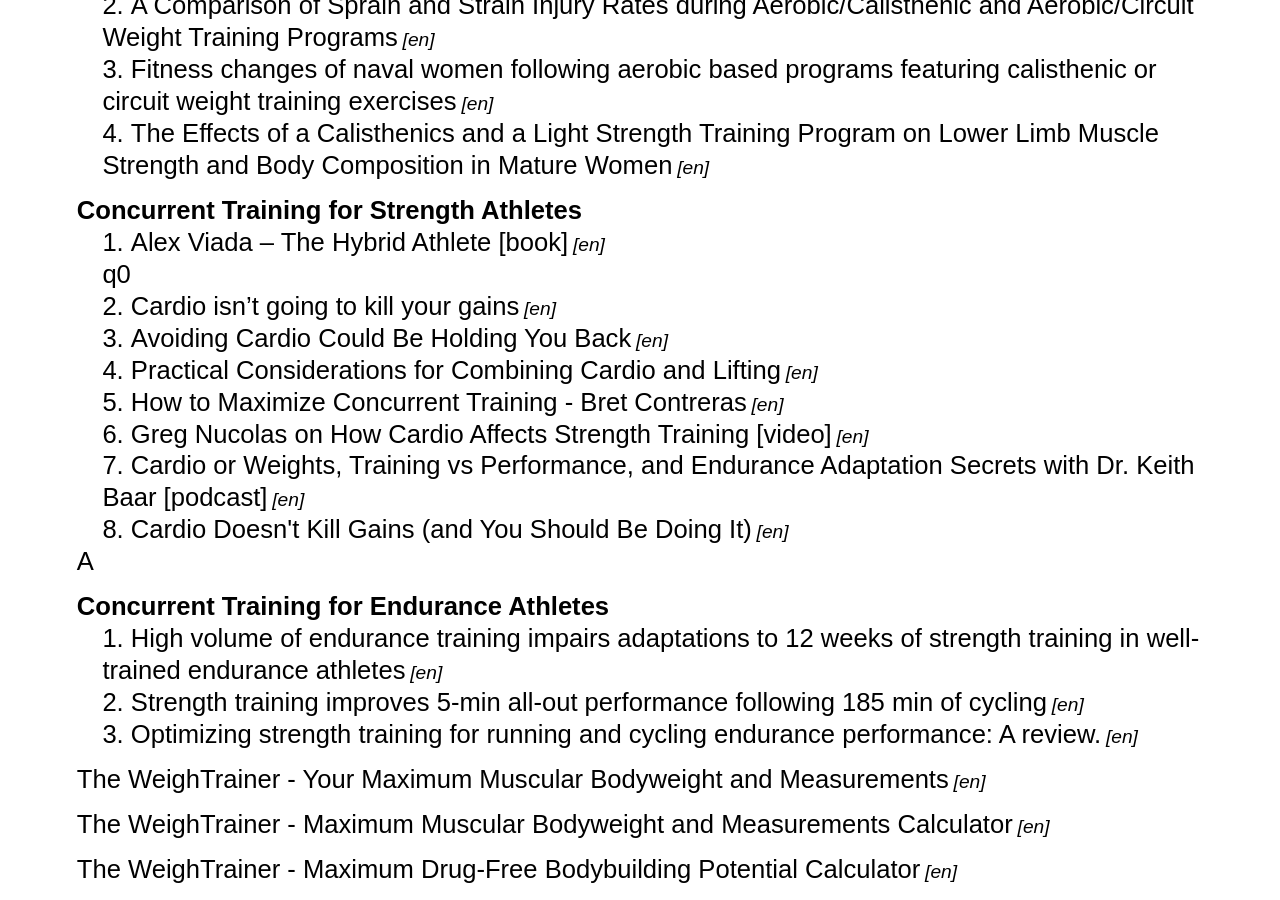
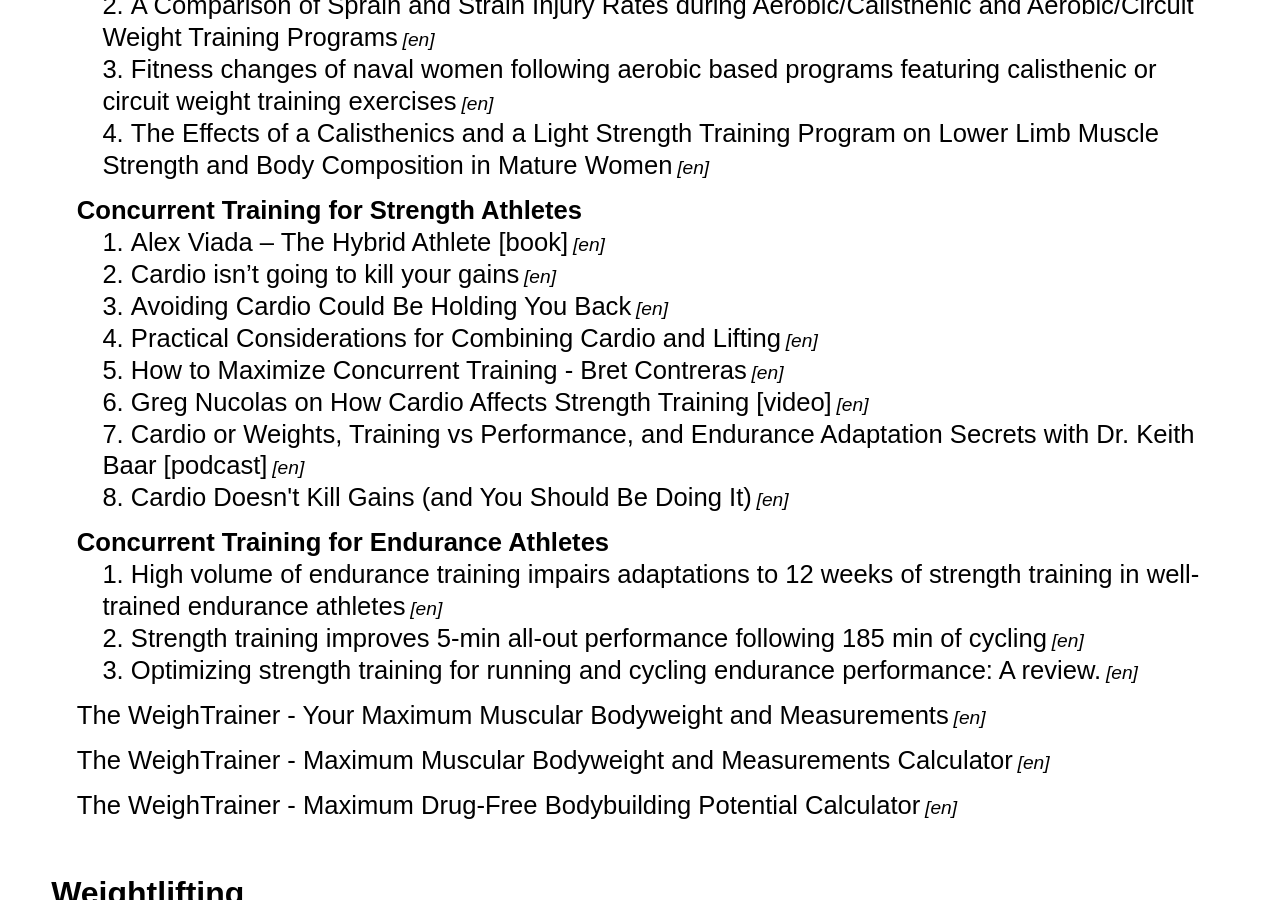
Before and after one commit to kamilogorek/kamilogorek, a Jekyll site: the page built from training.md, in a window 1280 px wide and 900 px high, scrolled down 1045 px. Built offline with Jekyll 4.4.1, drawn with Linux system fonts in a browser that asks for light colours.

Commit message:
[sport] Removed typos

```diff
--- a/training.md
+++ b/training.md
@@ -57,7 +57,6 @@
             <dd>
                 <ol>
                     <li data-lang="en"><a href="http://www.store.jtsstrength.com/resources/hybrid-athlete">Alex Viada – The Hybrid Athlete [book]</a></li>
-                    q0
                     <li data-lang="en"><a href="http://www.strengtheory.com/cardio-hypertrophy/">Cardio isn’t going to kill your gains</a></li>
                     <li data-lang="en"><a href="http://www.strengtheory.com/avoiding-cardio-could-be-holding-you-back/">Avoiding Cardio Could Be Holding You Back</a></li>
                     <li data-lang="en"><a href="http://www.strengtheory.com/practical-considerations-for-combining-cardiovascular-training-and-lifting/">Practical Considerations for Combining Cardio and Lifting</a></li>
@@ -66,7 +65,7 @@
                     <li data-lang="en"><a href="https://itunes.apple.com/pl/podcast/well-traveled-wellness-podcast/id924030061?mt=2&i=337339168">Cardio or Weights, Training vs Performance, and Endurance Adaptation Secrets with Dr. Keith Baar [podcast]</a></li>
                     <li data-lang="en"><a href="http://breakingmuscle.com/hypertrophy/cardio-doesnt-kill-gains-and-you-should-be-doing-it">Cardio Doesn't Kill Gains (and You Should Be Doing It)</a></li>
                 </ol>
-            </dd>A
+            </dd>
 
             <dt>Concurrent Training for Endurance Athletes</dt>
             <dd>
```
